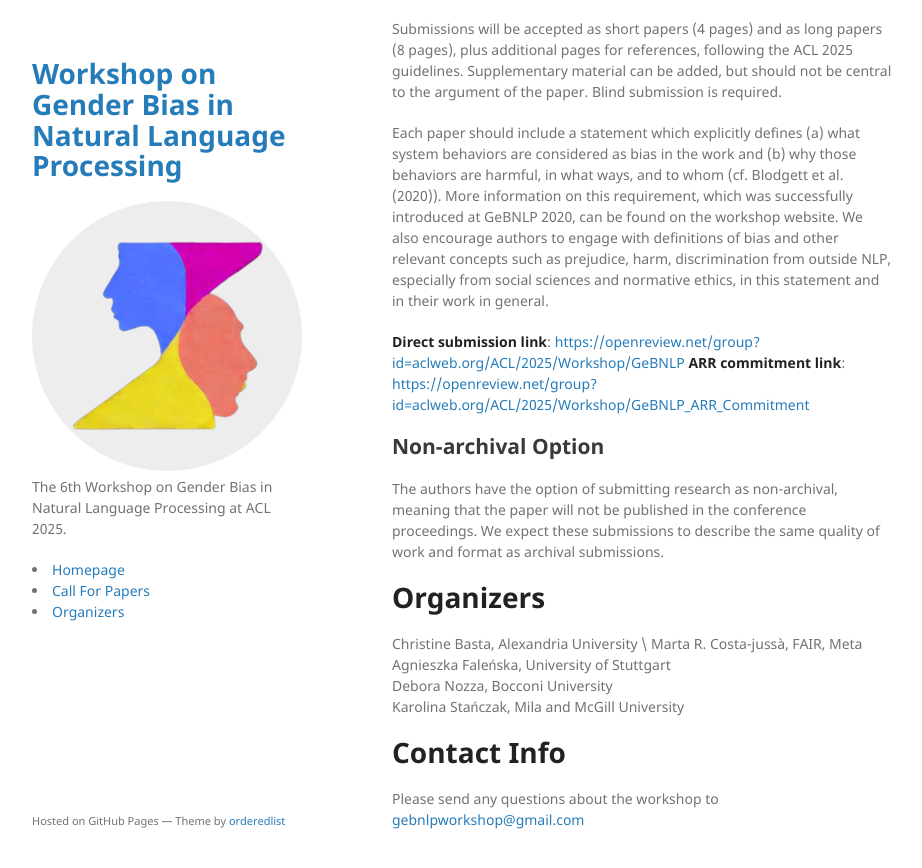
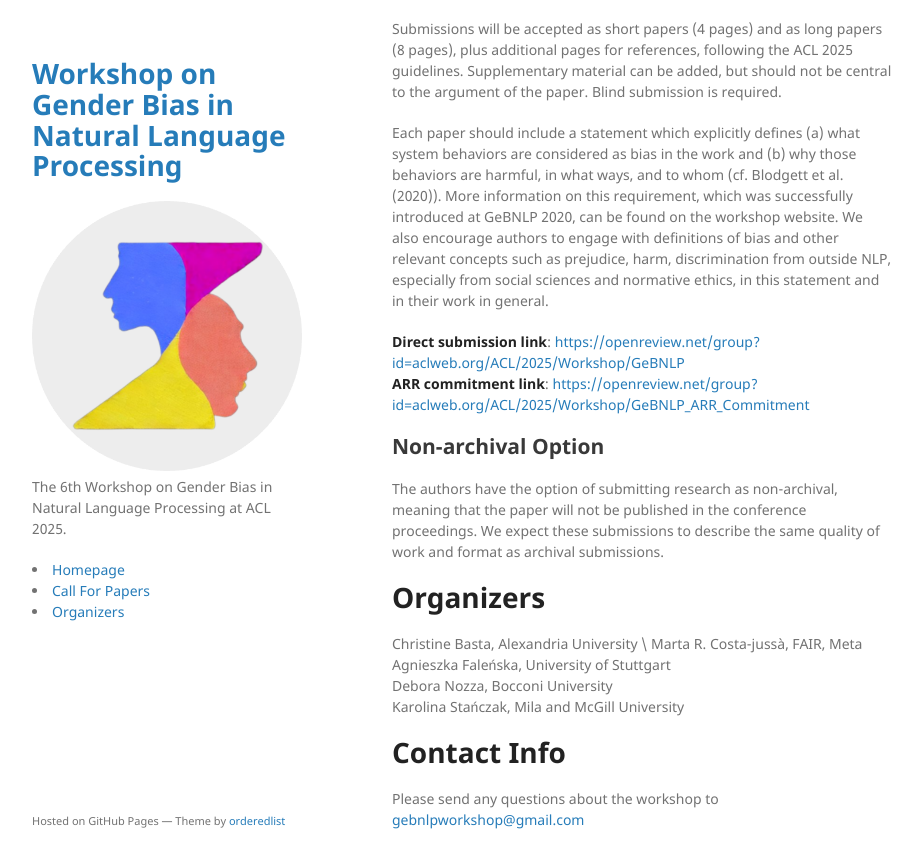
Before and after one commit to gebnlp-workshop/gebnlp-workshop.github.io, a Jekyll site: the page built from cfp.md, in a window 1280 px wide and 900 px high, scrolled down 929 px. Shown: the top 868 px of the window, without its empty margins (178-1100 px from the left). Built offline with Jekyll 4.4.1, drawn with Linux system fonts in a browser that asks for light colours.

Commit message:
Update cfp.md

```diff
--- a/cfp.md
+++ b/cfp.md
@@ -30,7 +30,7 @@ Submissions will be accepted as short papers (4 pages) and as long papers (8 pag
 
 Each paper should include a statement which explicitly defines (a) what system behaviors are considered as bias in the work and (b) why those behaviors are harmful, in what ways, and to whom (cf. Blodgett et al. (2020)). More information on this requirement, which was successfully introduced at GeBNLP 2020, can be found on the workshop website. We also encourage authors to engage with definitions of bias and other relevant concepts such as prejudice, harm, discrimination from outside NLP, especially from social sciences and normative ethics, in this statement and in their work in general.
 
-**Direct submission link**: [https://openreview.net/group?id=aclweb.org/ACL/2025/Workshop/GeBNLP](https://openreview.net/group?id=aclweb.org/ACL/2025/Workshop/GeBNLP)
+**Direct submission link**: [https://openreview.net/group?id=aclweb.org/ACL/2025/Workshop/GeBNLP](https://openreview.net/group?id=aclweb.org/ACL/2025/Workshop/GeBNLP) \
 **ARR commitment link**: [https://openreview.net/group?id=aclweb.org/ACL/2025/Workshop/GeBNLP_ARR_Commitment](https://openreview.net/group?id=aclweb.org/ACL/2025/Workshop/GeBNLP_ARR_Commitment)
 
 ## Non-archival Option
```
